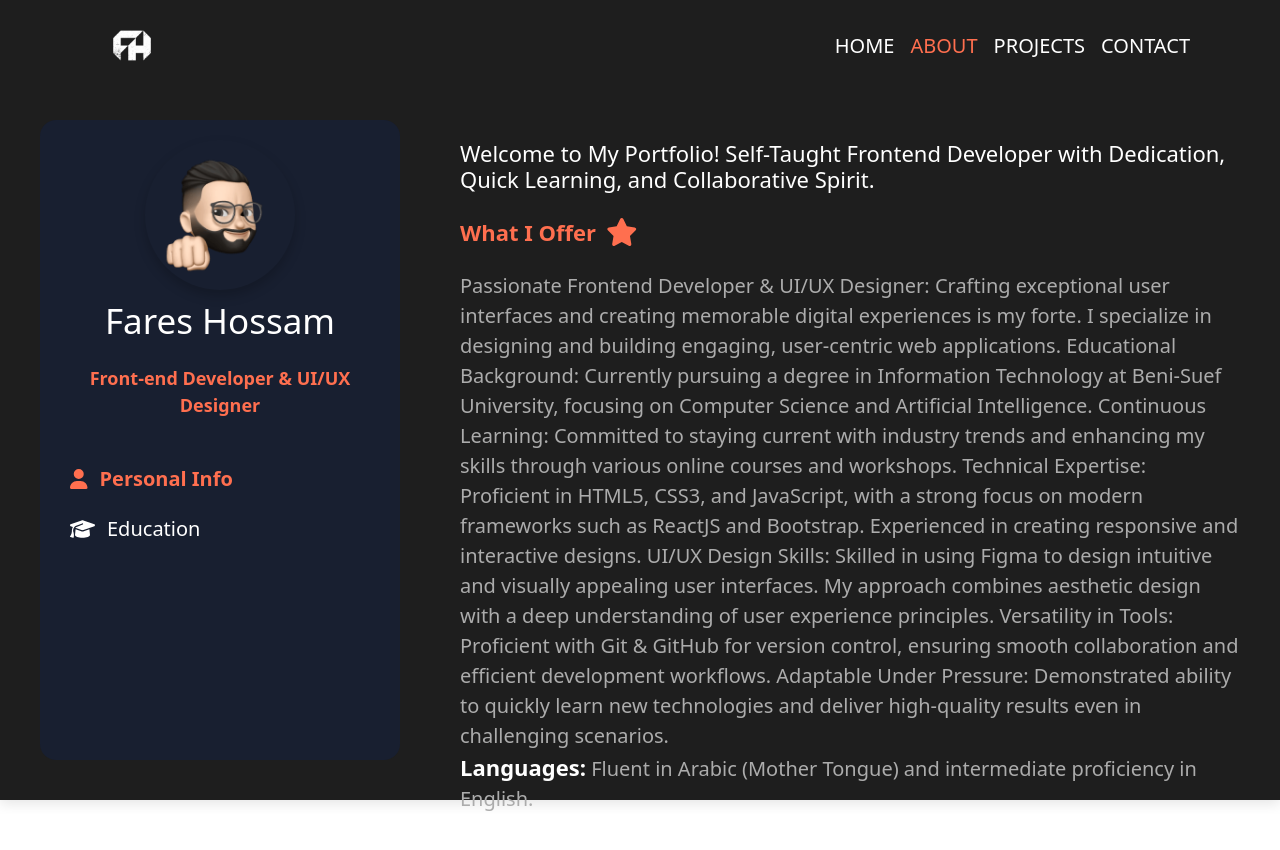
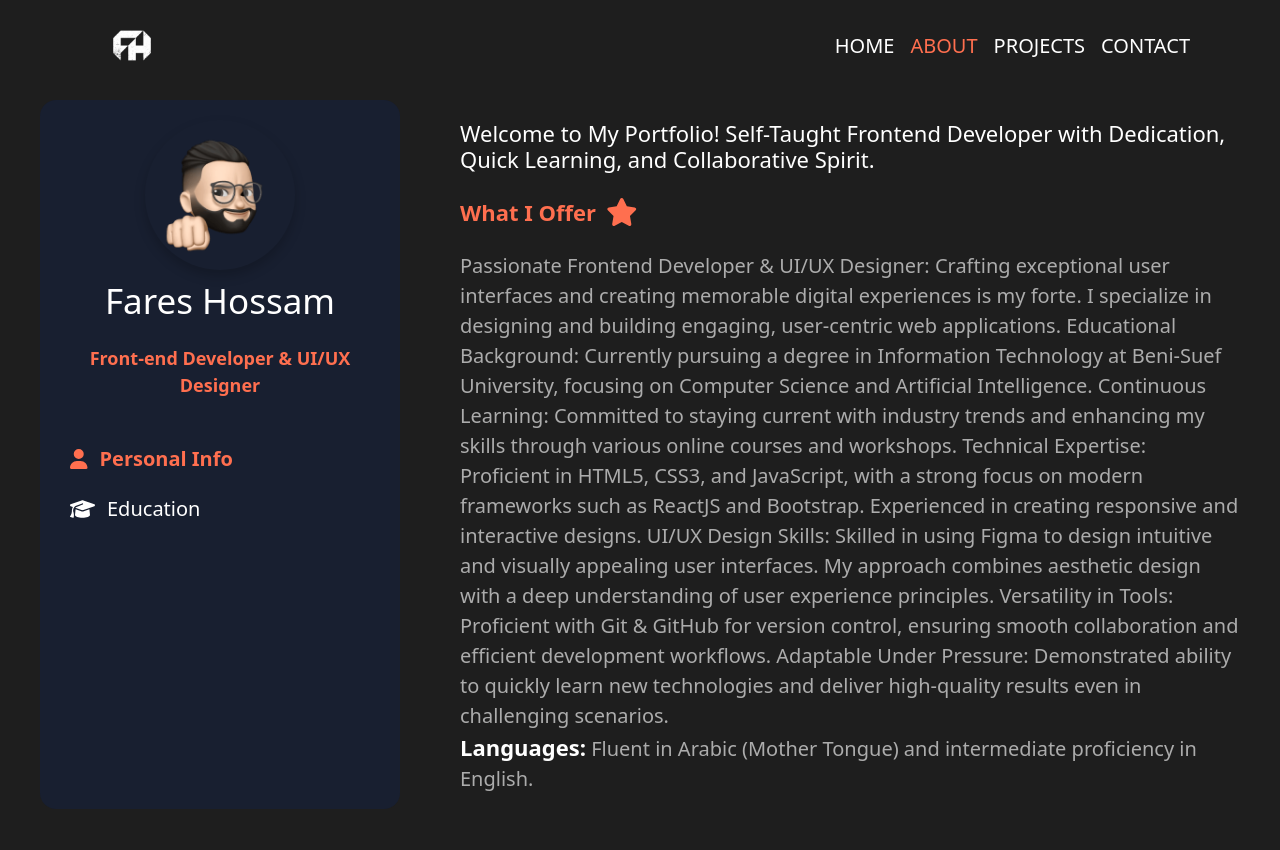
Before and after one commit to fareshossamm/Portfolio, a React (Create React App) app: page /about in a window 1280 px wide. Shown: the top 850 px of the page. Before the commit the page ends 814 px from the top, so only its background shows below. Built offline with nearby package versions, Linux system fonts and the light colour scheme.

Commit message:
fix padding in about component in mobile screen

```diff
--- a/src/Components/About.css
+++ b/src/Components/About.css
@@ -3,9 +3,8 @@
 .about-container {
   display: flex;
   justify-content: space-between;
-  padding: 40px;
-  padding-top: 120px;
-  height: 100vh;
+  padding: 100px 40px  ;
+  height: auto;
   background: #1e1e1e;
   color: white;
   box-shadow: 0 4px 12px rgba(0, 0, 0, 0.1);
```
